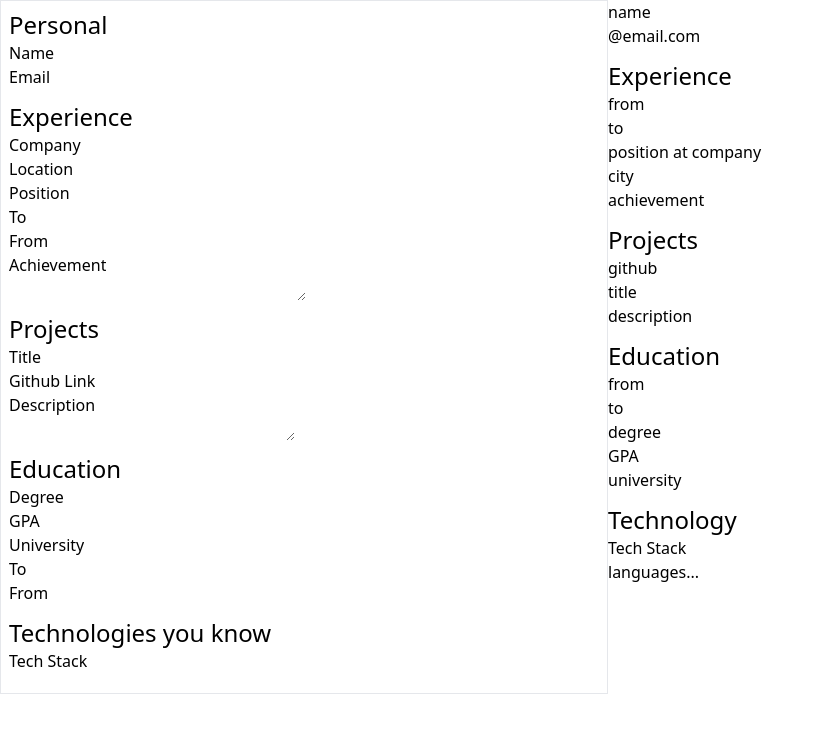
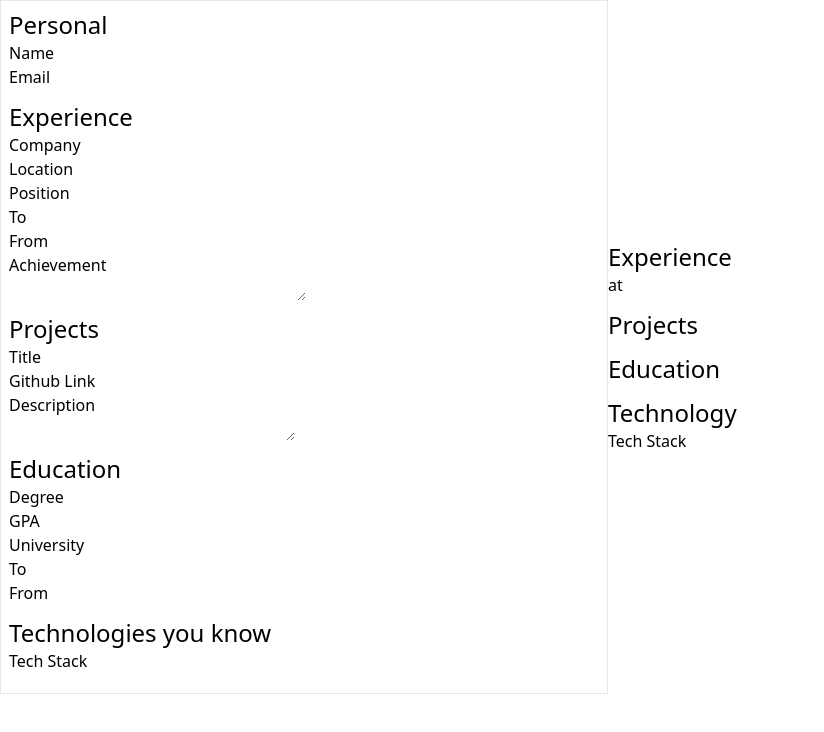
Before and after one commit to dhritiman1/cv, a React app: page / in a window 1280 px wide. Shown: the top 732 px of the page, without its empty margins (0-824 px from the left). Built offline with nearby package versions, Linux system fonts and the light colour scheme; the HTML template or start-up script is replaced by a standard one.

Commit message:
:making cv preview work

```diff
--- a/src/components/Container.tsx
+++ b/src/components/Container.tsx
@@ -47,14 +47,14 @@ const Container = () => {
   };
 
   return (
-    <div className="flex">
+    <div className="flex flex-col lg:flex-row items-center">
       <Form
         cv={cv}
         onPropertyChange={handlePropertyChange}
         onArrayPropertyChange={handleArrayPropertyChange}
         onTechStackChange={handleTechStackChange}
       />
-      <Preview />
+      <Preview cv={cv} />
     </div>
   );
 };
--- a/src/components/cv-preview/Education.tsx
+++ b/src/components/cv-preview/Education.tsx
@@ -1,19 +1,24 @@
+import { Education as E } from "../../util/type";
 import CVSection from "../ui/CVSection";
 
-const Education = () => {
+type Props = {
+  education: E;
+};
+
+const Education = ({ education }: Props) => {
   return (
     <CVSection heading="Education">
       <div>
         <div>
-          <p>from</p>
-          <p>to</p>
+          <p>{education.from}</p>
+          <p>{education.to}</p>
         </div>
         <div>
           <div>
-            <p>degree</p>
-            <p>GPA</p>
+            <p>{education.degree}</p>
+            <p>{education.gpa}</p>
           </div>
-          <p>university</p>
+          <p>{education.university}</p>
         </div>
       </div>
     </CVSection>
--- a/src/components/cv-preview/Experience.tsx
+++ b/src/components/cv-preview/Experience.tsx
@@ -1,21 +1,40 @@
+import { Experience as E } from "../../util/type";
 import CVSection from "../ui/CVSection";
 
-const Experience = () => {
+type Props = {
+  experiences: E[];
+};
+
+const Experience = ({ experiences }: Props) => {
   return (
     <CVSection heading="Experience">
-      <div>
-        <div>
-          <p>from</p>
-          <p>to</p>
-        </div>
-        <div>
-          <p>position at company</p>
-          <p>city</p>
-          <p>achievement</p>
-        </div>
-      </div>
+      {experiences.map((experience) => {
+        return <NthExperiecnce experience={experience} />;
+      })}
     </CVSection>
   );
 };
 
+type NthProps = {
+  experience: E;
+};
+
+const NthExperiecnce = ({ experience }: NthProps) => {
+  return (
+    <div>
+      <div>
+        <p>{experience.from}</p>
+        <p>{experience.to}</p>
+      </div>
+      <div>
+        <p>
+          {experience.position} at {experience.company}
+        </p>
+        <p>{experience.city}</p>
+        <p>{experience.achievements}</p>
+      </div>
+    </div>
+  );
+};
+
 export default Experience;
--- a/src/components/cv-preview/Personal.tsx
+++ b/src/components/cv-preview/Personal.tsx
@@ -1,10 +1,15 @@
+import { Personal as P } from "../../util/type";
 import CVSection from "../ui/CVSection";
 
-const Personal = () => {
+type Props = {
+  data: P;
+};
+
+const Personal = ({ data }: Props) => {
   return (
     <CVSection heading="">
-      <div>name</div>
-      <div>@email.com</div>
+      <div>{data.name}</div>
+      <div>{data.email}</div>
     </CVSection>
   );
 };
--- a/src/components/cv-preview/Preview.tsx
+++ b/src/components/cv-preview/Preview.tsx
@@ -1,17 +1,22 @@
+import { CVData } from "../../util/type";
 import Education from "./Education";
 import Experience from "./Experience";
 import Personal from "./Personal";
 import Projects from "./Projects";
 import TechStack from "./TechStack";
 
-const Preview = () => {
+type Props = {
+  cv: CVData;
+};
+
+const Preview = ({ cv }: Props) => {
   return (
     <div>
-      <Personal />
-      <Experience />
-      <Projects />
-      <Education />
-      <TechStack />
+      <Personal data={cv.personal} />
+      <Experience experiences={cv.experiences} />
+      <Projects projects={cv.projects} />
+      <Education education={cv.education} />
+      <TechStack stack={cv.techStack} />
     </div>
   );
 };
--- a/src/components/cv-preview/Projects.tsx
+++ b/src/components/cv-preview/Projects.tsx
@@ -1,17 +1,34 @@
+import { Projects as P } from "../../util/type";
 import CVSection from "../ui/CVSection";
 
-const Projects = () => {
+type Props = {
+  projects: P[];
+};
+
+const Projects = ({ projects }: Props) => {
   return (
     <CVSection heading="Projects">
-      <div>
-        <div>github</div>
-        <div>
-          <p>title</p>
-          <p>description</p>
-        </div>
-      </div>
+      {projects.map((project) => {
+        return <NthProject project={project} />;
+      })}
     </CVSection>
   );
 };
 
+type NthProps = {
+  project: P;
+};
+
+const NthProject = ({ project }: NthProps) => {
+  return (
+    <div>
+      <div>{project.link}</div>
+      <div>
+        <p>{project.title}</p>
+        <p>{project.desc}</p>
+      </div>
+    </div>
+  );
+};
+
 export default Projects;
--- a/src/components/cv-preview/TechStack.tsx
+++ b/src/components/cv-preview/TechStack.tsx
@@ -1,11 +1,15 @@
 import CVSection from "../ui/CVSection";
 
-const TechStack = () => {
+type Props = {
+  stack: string;
+};
+
+const TechStack = ({ stack }: Props) => {
   return (
     <CVSection heading="Technology">
       <div>
         <p>Tech Stack</p>
-        <p>languages...</p>
+        <p>{stack}</p>
       </div>
     </CVSection>
   );
```
